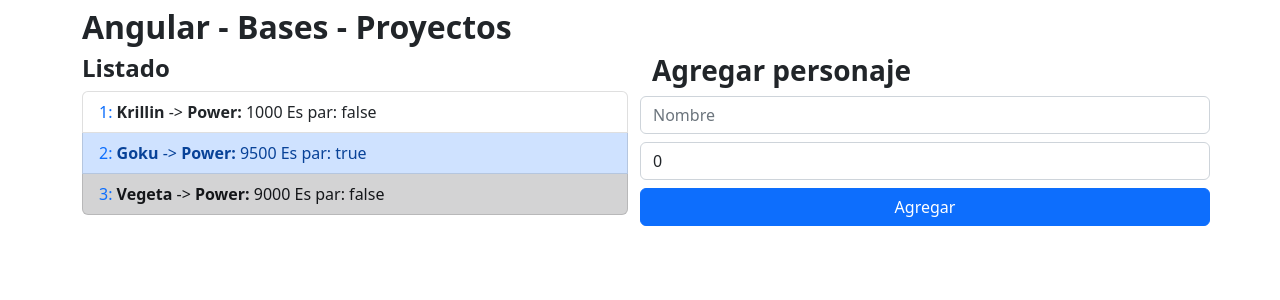
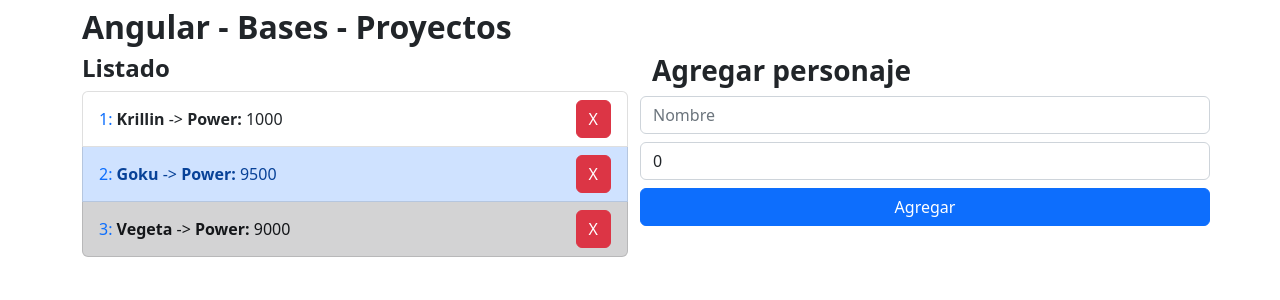
Before and after one commit to alexDev2808/angular-bases, an Angular app: page / in a window 1280 px wide. Shown: the top 300 px of the page. Built offline with nearby package versions, Linux system fonts and the light colour scheme.

Commit message:
Eliminar personajes

```diff
--- a/src/app/dbz/components/list/list.component.html
+++ b/src/app/dbz/components/list/list.component.html
@@ -5,15 +5,19 @@
         let isFirst = first
         let isLast = last
         let isEven = odd"
-        class="list-group-item"
+        class="list-group-item d-flex justify-content-between align-items-center"
         [ngClass]="{
             'list-group-item-dark': isLast,
             'list-group-item-primary': isEven
         }"
     >
+    <div>
         <span class="text-primary">{{ i + 1 }}:
         </span><strong>{{ character.name }}</strong> ->
         <b>Power: </b> {{ character.power }}
-        <span>Es par: {{ isEven }}</span>
+    </div>
+
+    <button class="btn btn-danger" (click)="onDeleteCharacter(i)">X</button>
+
     </li>
 </ul>
--- a/src/app/dbz/components/list/list.component.ts
+++ b/src/app/dbz/components/list/list.component.ts
@@ -1,4 +1,4 @@
-import { Component, Input } from '@angular/core';
+import { Component, EventEmitter, Input, Output } from '@angular/core';
 import { Character } from '../../interfaces/character.interface';
 
 @Component({
@@ -14,5 +14,13 @@ export class ListComponent {
       name: 'Trunk',
       power: 10
     }
-  ]
+  ];
+
+  @Output()
+  public onDelete : EventEmitter<number> = new EventEmitter();
+
+  onDeleteCharacter(index: number): void{
+    this.onDelete.emit(index);
+
+  }
 }
--- a/src/app/dbz/pages/main-page.component.html
+++ b/src/app/dbz/pages/main-page.component.html
@@ -2,13 +2,21 @@
 <div class="row">
     <div class="col">
 
-        <app-dbz-list [characterList]="characters"></app-dbz-list>
+        <app-dbz-list
+            [characterList]="characters"
+            (onDelete)="onDelete($event)"
+            >
+        </app-dbz-list>
 
     </div>
 
     <div class="col">
 
-        <app-dbz-add-character (onNewCharacter)="onNewCharacter($event)"></app-dbz-add-character>
+        <app-dbz-add-character
+            (onNewCharacter)="onNewCharacter($event)"
+
+            >
+        </app-dbz-add-character>
 
     </div>
 </div>
--- a/src/app/dbz/pages/main-page.component.ts
+++ b/src/app/dbz/pages/main-page.component.ts
@@ -29,4 +29,8 @@ export class MainPageComponent {
       power: character.power
     });
   }
+
+  onDelete(index: number): void {
+    this.characters.splice(index, 1);
+  }
 }
```
